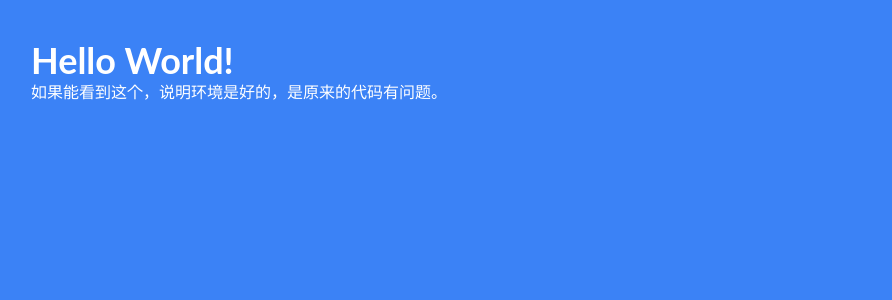
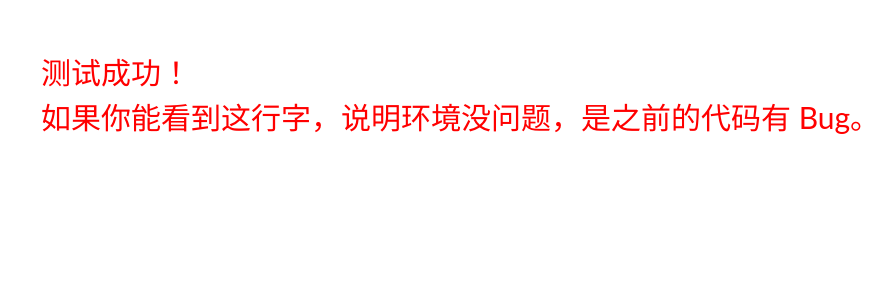
Before and after one commit to Easily0929/hci_experiment, a React (Vite) app: page / in a window 1280 px wide. Shown: the top 300 px of the page, without its empty margins (9-901 px from the left). Built offline with nearby package versions, Linux system fonts and the light colour scheme.

Commit message:
Update App.tsx

```diff
--- a/src/App.tsx
+++ b/src/App.tsx
@@ -1,10 +1,11 @@
 import React from 'react';
 
-export default function HCIExperimentPlatform() {
+export default function App() {
+  console.log("App is running!"); // 这行会在控制台打印日志
   return (
-    <div className="p-10 bg-blue-500 text-white min-h-screen">
-      <h1 className="text-4xl font-bold">Hello World!</h1>
-      <p>如果能看到这个，说明环境是好的，是原来的代码有问题。</p>
+    <div style={{ color: 'red', fontSize: '30px', padding: '50px' }}>
+      <h1>测试成功！</h1>
+      <p>如果你能看到这行字，说明环境没问题，是之前的代码有 Bug。</p>
     </div>
   );
 }
```
